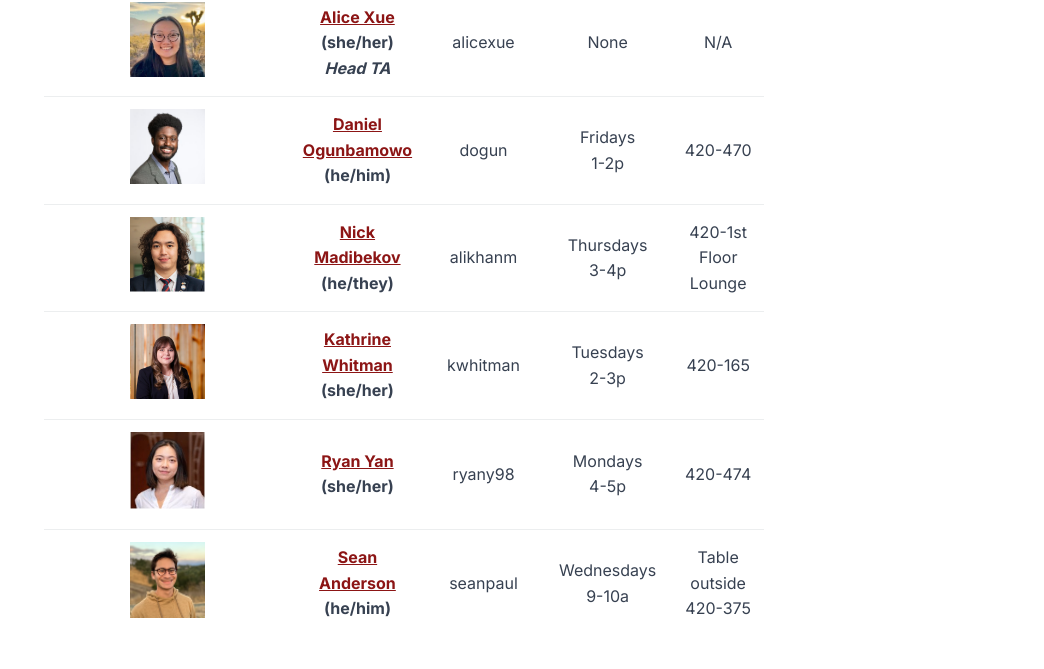
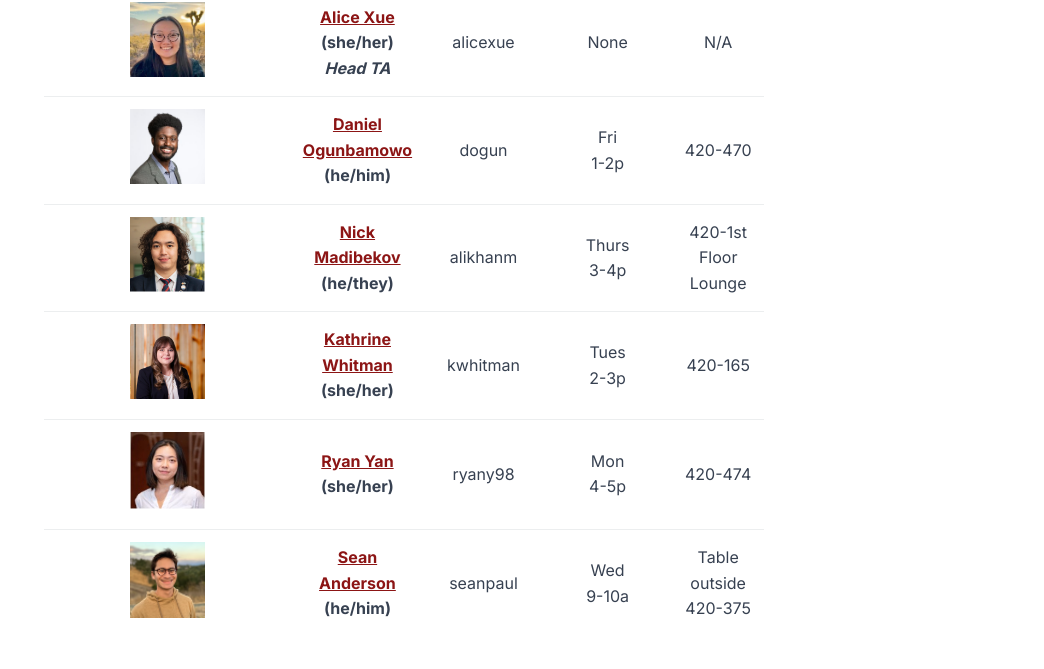
Before and after one commit to WagnerLab/psych-45, a Jekyll site: the page built from index.md, in a window 1280 px wide. Shown: the part 1228-1897 px from the top of the page, without its empty margins (236-1280 px from the left). Built offline with Jekyll 4.4.1, drawn with Linux system fonts in a browser that asks for light colours.

Commit message:
update syllabus, OH

```diff
--- a/_data/home.yml
+++ b/_data/home.yml
@@ -16,7 +16,7 @@ navbar_entries:
 
 project_entries:
   - title: Syllabus
-    url: /psych-45/assets/docs/p45_syllabus_2026.pdf
+    url: /psych-45/assets/docs/Psych45_Syllabus_2026.pdf
     desc: View course syllabus PDF
 
   - title: Canvas
--- a/_layouts/home.html
+++ b/_layouts/home.html
@@ -57,7 +57,7 @@ layout: default
           target="_blank">Daniel<br/>Ogunbamowo</a>
           (he/him)</th>
         <td>dogun</td>
-        <td>Fridays<br />1-2p</td>
+        <td>Fri<br />1-2p</td>
         <td>420-470</td>
       </tr>
       <tr>
@@ -65,7 +65,7 @@ layout: default
         <th scope="row"><a href="https://profiles.stanford.edu/alikhan-madibekov"
             target="_blank">Nick<br/>Madibekov</a> (he/they)</th>
         <td>alikhanm</td>
-        <td>Thursdays<br />3-4p</td>
+        <td>Thurs<br />3-4p</td>
         <td>420-1st Floor Lounge</td>
       </tr>
       <tr>
@@ -74,7 +74,7 @@ layout: default
           target="_blank">Kathrine Whitman</a>
           (she/her)</th>
         <td>kwhitman</td>
-        <td>Tuesdays<br />2-3p</td>
+        <td>Tues<br />2-3p</td>
         <td>420-165</td>
       </tr>
       <tr>
@@ -83,7 +83,7 @@ layout: default
           target="_blank">Ryan Yan</a>
           (she/her)</th>
         <td>ryany98</td>
-        <td>Mondays<br />4-5p</td>
+        <td>Mon<br />4-5p</td>
         <td>420-474</td>
       </tr>
       <tr>
@@ -92,7 +92,7 @@ layout: default
           target="_blank">Sean Anderson</a>
           (he/him)</th>
         <td>seanpaul</td>
-        <td>Wednesdays<br />9-10a</td>
+        <td>Wed<br />9-10a</td>
         <td>Table outside<br />420-375</td>
       </tr>
     </tbody>
```
Also changed, not shown: 2 other files.
